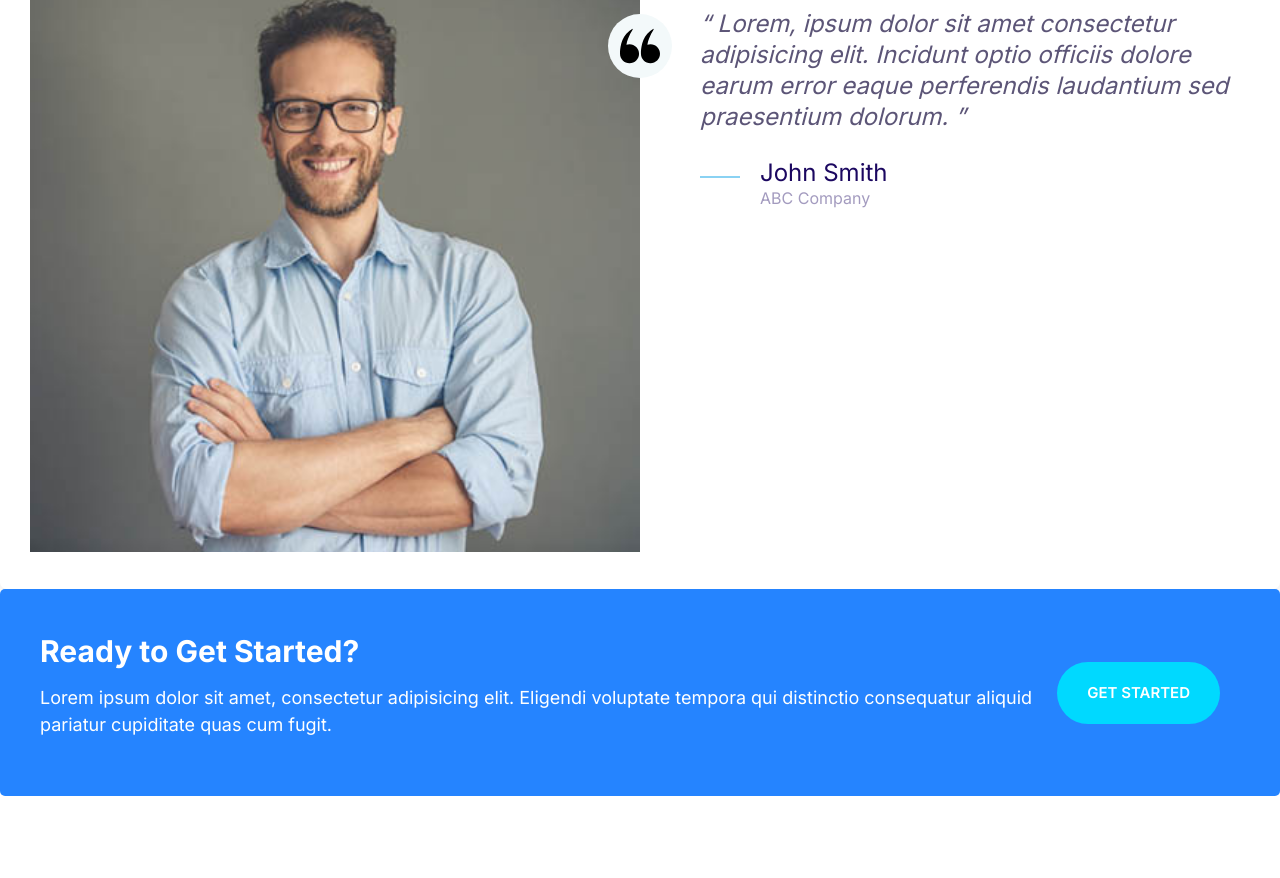
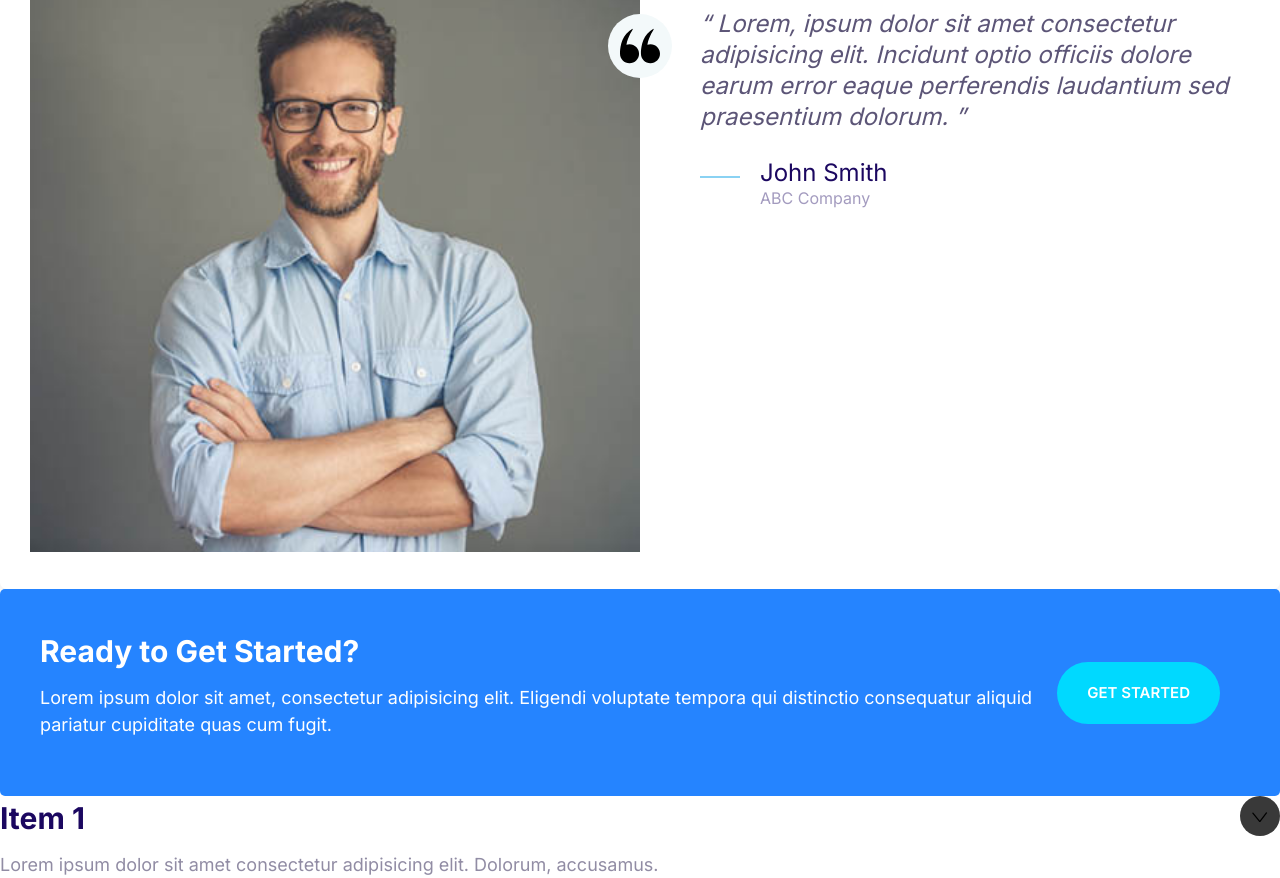
Before and after one commit to jaishankarg24/CloudNet, a plain HTML site: page index.html in a window 1280 px wide. Shown: the part 2031-2909 px from the top of the page. Before the commit the page ends 2827 px from the top, so only its background shows below. Drawn offline with Linux system fonts and the light colour scheme.

Commit message:
Collapsible

```diff
--- a/css/styles.css
+++ b/css/styles.css
@@ -529,3 +529,35 @@ a {
     margin: 0 2rem;
   }
 }
+
+/* Collapsibles */
+.collapsible__header {
+  display: flex;
+  justify-content: space-between;
+}
+
+.collapsible__heading {
+  margin-top: 0;
+  font-size: 3rem;
+}
+
+.collapsible__chevron {
+  transform: rotate(-90deg);
+  transition: transform 0.3s;
+}
+
+.collapsible__content {
+  max-height: 0;
+  overflow: hidden;
+  opacity: 0;
+  transition: all 0.3s;
+}
+
+.collapsible--expanded .collapsible__chevron {
+  transform: rotate(0);
+}
+
+.collapsible--expanded .collapsible__content {
+  max-height: 100vh;
+  opacity: 1;
+}
--- a/index.html
+++ b/index.html
@@ -177,5 +177,19 @@
         <a href="#" class="btn btn--secondary btn--stretched">Get Started</a>
       </div>
     </div>
+
+    <div class="collapsible collapsible--expanded">
+      <header class="collapsible__header">
+        <h2 class="collapsible__heading">Item 1</h2>
+        <svg class="icon icon--white collapsible__chevron">
+          <use xlink:href="images/sprite.svg#chevron"></use>
+        </svg>
+      </header>
+      <div class="collapsible__content">
+        Lorem ipsum dolor sit amet consectetur adipisicing elit. Dolorum,
+        accusamus.
+      </div>
+    </div>
+    <script src="js/main.js"></script>
   </body>
 </html>
--- /dev/null
+++ b/js/main.js
@@ -0,0 +1,6 @@
+const collapsibles = document.querySelectorAll(".collapsible");
+collapsibles.forEach((item) =>
+  item.addEventListener("click", function () {
+    this.classList.toggle("collapsible--expanded");
+  })
+);
```
Also changed, not shown: components/collapsibles.html (added, +11 -0 lines).
